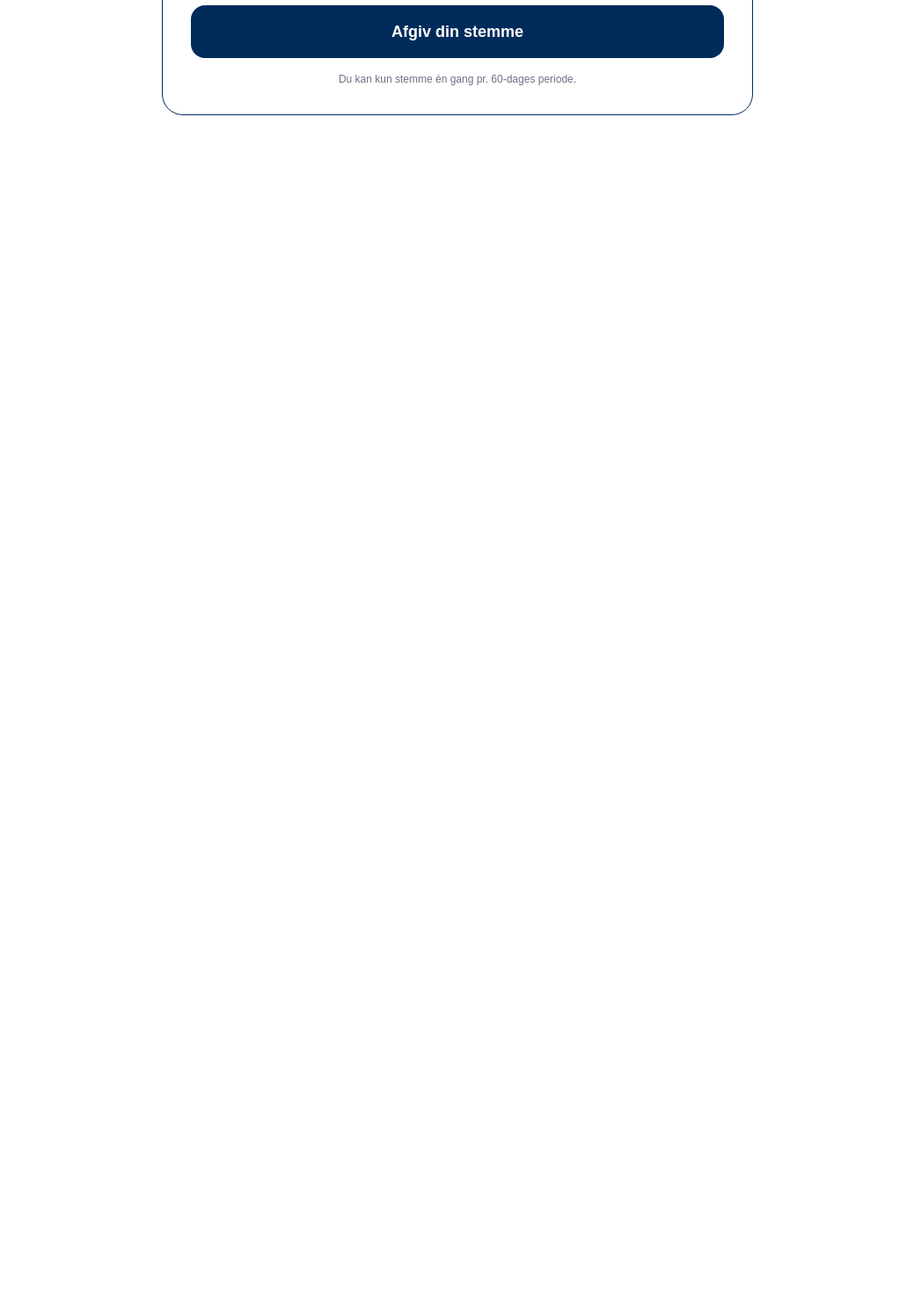
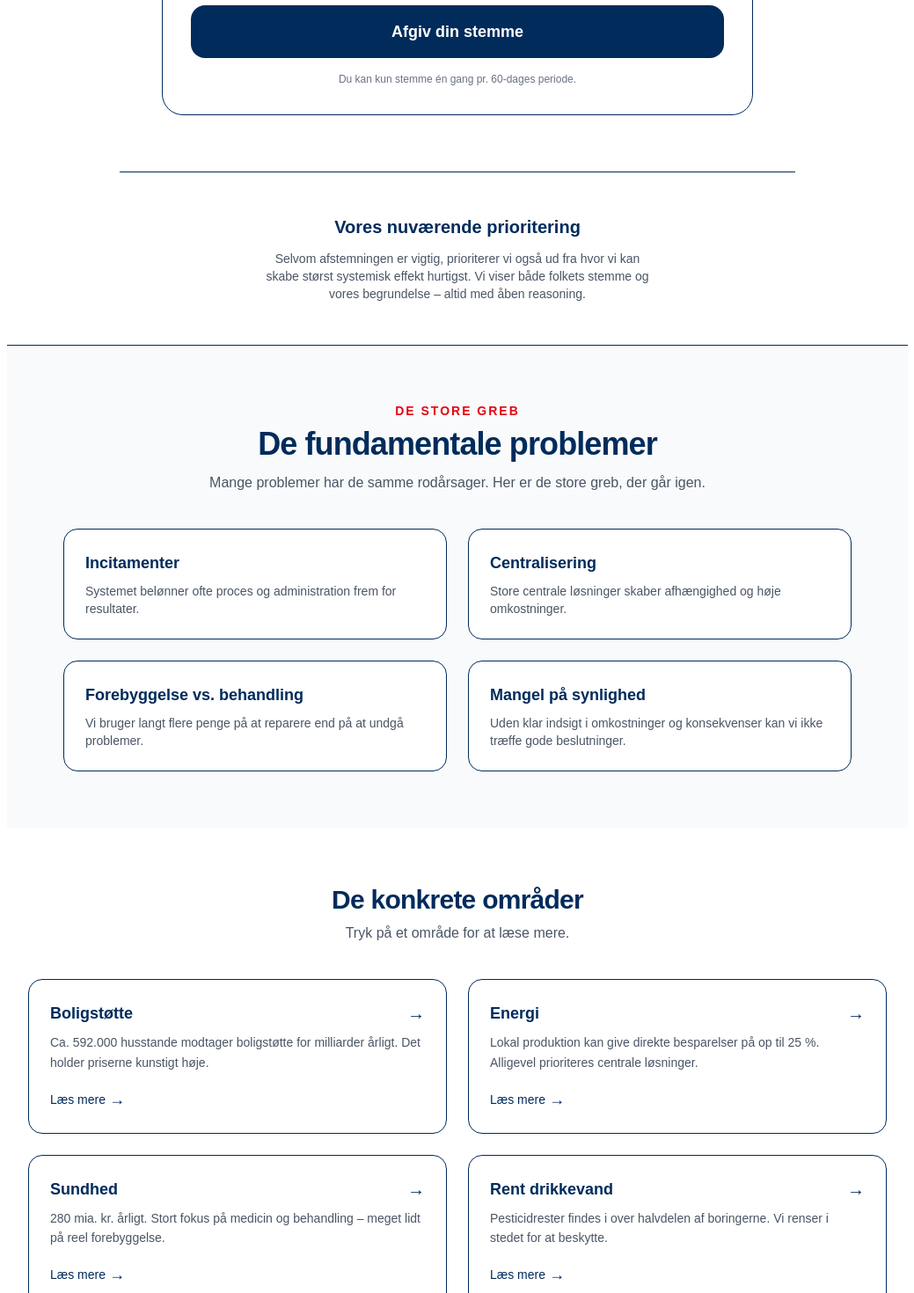
Before and after one commit to synlighed-nu/synlighed-nu-clean, a Next.js app: page / in a window 1280 px wide. Shown: the part 1330-2800 px from the top of the page at 88% size, without its empty margins (120-1159 px from the left). Before the commit the page ends 1525 px from the top, so only its background shows below. Built offline with nearby package versions, Linux system fonts and the light colour scheme.

Commit message:
Update page.tsx
nu

```diff
--- a/app/page.tsx
+++ b/app/page.tsx
@@ -8,7 +8,6 @@ export default function SynlighedNu() {
       <nav className="fixed top-0 left-0 right-0 bg-white/95 backdrop-blur-md z-50 border-b">
         <div className="max-w-6xl mx-auto px-6 flex items-center justify-between h-16">
           <div className="flex items-center gap-3">
-            {/* Bruger det rene øje-logo */}
             <img
               src="/images/logo-eye.jpg"
               alt="Synlighed.nu"
@@ -35,7 +34,7 @@ export default function SynlighedNu() {
         </div>
       </nav>
 
-      {/* HERO - Bruger det fulde logo */}
+      {/* HERO */}
       <div className="pt-20 pb-16 px-6 max-w-4xl mx-auto text-center">
         <div className="flex justify-center mb-8">
           <img
@@ -63,9 +62,6 @@ export default function SynlighedNu() {
         </div>
       </div>
 
-      {/* Resten af siden fortsætter som før... */}
-      {/* (Jeg har beholdt alt det andet indhold fra tidligere version) */}
-
       {/* HVORFOR SYNLIGHED? */}
       <div className="max-w-3xl mx-auto px-6 pb-16 text-center">
         <p className="text-lg text-gray-600">
@@ -86,6 +82,7 @@ export default function SynlighedNu() {
       {/* AKTUEL AFSTEMNING */}
       <div id="afstemning" className="max-w-5xl mx-auto px-6 py-16 border-t">
         <div className="max-w-2xl mx-auto">
+
           <div className="flex items-center justify-between mb-4">
             <div>
               <div className="text-[#E30613] font-semibold tracking-[2px] text-sm mb-1">AFSTEMNING • RUNDE 1</div>
@@ -170,8 +167,113 @@ export default function SynlighedNu() {
         </div>
       </div>
 
-      {/* Resten af siden (De store greb, De konkrete områder, Feedback, Bliv en del af det, Footer) */}
-      {/* ... (samme som tidligere version) ... */}
+      {/* VORES PRIORITERING */}
+      <div className="max-w-3xl mx-auto px-6 py-12 border-t text-center">
+        <h3 className="text-xl font-semibold mb-3">Vores nuværende prioritering</h3>
+        <p className="text-gray-600 text-sm max-w-md mx-auto">
+          Selvom afstemningen er vigtig, prioriterer vi også ud fra hvor vi kan skabe størst systemisk effekt hurtigst.
+          Vi viser både folkets stemme og vores begrundelse – altid med åben reasoning.
+        </p>
+      </div>
+
+      {/* DE STORE GREB */}
+      <div id="de-store-greb" className="max-w-5xl mx-auto px-6 py-16 border-t bg-gray-50">
+        <div className="max-w-3xl mx-auto text-center mb-10">
+          <div className="text-[#E30613] font-semibold tracking-[2px] text-sm mb-2">DE STORE GREB</div>
+          <h2 className="text-4xl font-bold tracking-tight">De fundamentale problemer</h2>
+          <p className="text-gray-600 mt-3">Mange problemer har de samme rodårsager. Her er de store greb, der går igen.</p>
+        </div>
+
+        <div className="grid md:grid-cols-2 gap-6 max-w-4xl mx-auto">
+          {[
+            { title: "Incitamenter", desc: "Systemet belønner ofte proces og administration frem for resultater." },
+            { title: "Centralisering", desc: "Store centrale løsninger skaber afhængighed og høje omkostninger." },
+            { title: "Forebyggelse vs. behandling", desc: "Vi bruger langt flere penge på at reparere end på at undgå problemer." },
+            { title: "Mangel på synlighed", desc: "Uden klar indsigt i omkostninger og konsekvenser kan vi ikke træffe gode beslutninger." }
+          ].map((item, i) => (
+            <div key={i} className="bg-white border rounded-2xl p-6">
+              <h4 className="font-semibold text-lg mb-2">{item.title}</h4>
+              <p className="text-gray-600 text-sm">{item.desc}</p>
+            </div>
+          ))}
+        </div>
+      </div>
+
+      {/* DE KONKRETE OMRÅDER */}
+      <div className="max-w-5xl mx-auto px-6 py-16">
+        <div className="max-w-3xl mx-auto text-center mb-10">
+          <h2 className="text-3xl font-bold tracking-tight">De konkrete områder</h2>
+          <p className="text-gray-600 mt-2">Tryk på et område for at læse mere.</p>
+        </div>
+
+        <div className="grid md:grid-cols-2 gap-6">
+          {[
+            { title: "Boligstøtte", desc: "Ca. 592.000 husstande modtager boligstøtte for milliarder årligt. Det holder priserne kunstigt høje.", slug: "boligstoette" },
+            { title: "Energi", desc: "Lokal produktion kan give direkte besparelser på op til 25 %. Alligevel prioriteres centrale løsninger.", slug: "energi" },
+            { title: "Sundhed", desc: "280 mia. kr. årligt. Stort fokus på medicin og behandling – meget lidt på reel forebyggelse.", slug: "sundhed" },
+            { title: "Rent drikkevand", desc: "Pesticidrester findes i over halvdelen af boringerne. Vi renser i stedet for at beskytte.", slug: "rent-drikkevand" },
+            { title: "Udlændingepolitik", desc: "Hvad koster den samlede politik reelt – og hvilke incitamenter skaber den på lang sigt?", slug: "udlaendingepolitik" },
+            { title: "Kreativitet & uddannelse", desc: "Fra 90 % kreative i børnehaven til kun ca. 10 % i gymnasiet. Systemet kvæler divergent tænkning.", slug: "kreativitet" },
+            { title: "Offentlig administration", desc: "Hvor stor en del af pengene går til proces, kontrol og administration frem for reel værdi?", slug: "administration" }
+          ].map((item, i) => (
+            <a
+              key={i}
+              href={`#${item.slug}`}
+              className="group border rounded-2xl p-6 active:bg-gray-50 transition block"
+            >
+              <div className="flex justify-between items-start mb-2">
+                <h4 className="font-semibold text-lg pr-4 group-active:text-[#002B5B]">
+                  {item.title}
+                </h4>
+                <span className="text-[#002B5B] text-xl flex-shrink-0">→</span>
+              </div>
+              <p className="text-sm text-gray-600 leading-relaxed">{item.desc}</p>
+              <div className="mt-4 text-sm font-medium text-[#002B5B] flex items-center gap-1">
+                Læs mere <span className="text-lg">→</span>
+              </div>
+            </a>
+          ))}
+        </div>
+      </div>
+
+      {/* FEEDBACK & DIALOG */}
+      <div className="max-w-3xl mx-auto px-6 py-12 border-t text-center">
+        <h3 className="text-xl font-semibold mb-3">Feedback & Dialog</h3>
+        <p className="text-gray-600 text-sm max-w-md mx-auto mb-4">
+          Alle er velkomne til at give feedback og deltage i dialogen – uanset om du støtter økonomisk eller ej.
+          Skriv direkte til os på X. Vi læser og svarer så vidt muligt.
+        </p>
+        <a
+          href="https://x.com/SynlighedNu"
+          target="_blank"
+          className="inline-block border border-[#002B5B] px-6 py-2.5 rounded-xl text-sm font-medium hover:bg-gray-50 transition"
+        >
+          Skriv til os på X
+        </a>
+      </div>
+
+      {/* BLIV EN DEL AF DET */}
+      <div className="max-w-3xl mx-auto px-6 py-16 border-t text-center">
+        <h2 className="text-3xl font-bold tracking-tight mb-4">Bliv en del af det</h2>
+        <p className="text-gray-600 mb-8 max-w-md mx-auto">
+          Følg os på X, deltag i afstemningerne og støt projektet, hvis du tror på mere synlighed og bedre beslutninger.
+        </p>
+
+        <div className="flex flex-col sm:flex-row gap-4 justify-center">
+          <a href="https://x.com/SynlighedNu" target="_blank" className="border border-[#002B5B] px-8 py-3.5 rounded-2xl font-semibold hover:bg-gray-50 transition">
+            Følg på X
+          </a>
+          <a href="https://opencollective.com/synlighed-nu" target="_blank" className="bg-[#002B5B] text-white px-8 py-3.5 rounded-2xl font-semibold hover:bg-[#001f3d] transition">
+            Støt på Open Collective
+          </a>
+        </div>
+      </div>
+
+      {/* FOOTER */}
+      <footer className="border-t py-8 text-center text-xs text-gray-500">
+        Synlighed.nu — Hurtigere. Bedre. Billigere.<br />
+        Initiativ til agil reasoning og fuld offentlig synlighed i Danmark.
+      </footer>
 
     </div>
   );
```
